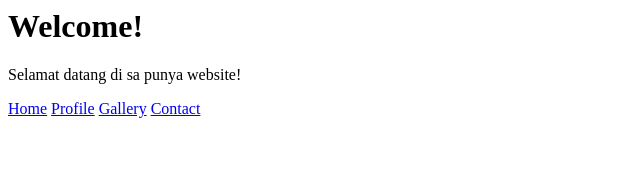
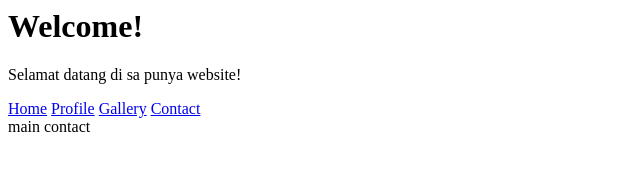
Before and after one commit to royswanimbo/sacode-2024-html-css-pertemuan-ke-9, a plain HTML site: page index.html in a window 1280 px wide. Shown: the full height of the page, 0-640 px from the left. Drawn offline with Linux system fonts and the light colour scheme.

Commit message:
Update index.html

```diff
--- a/index.html
+++ b/index.html
@@ -13,5 +13,8 @@
       <a href="gallery.html">Gallery</a>
       <a href="contact.html">Contact</a>
     </nav>
+    <main>
+      main contact
+    </main>
   </body>
 </html>
```
